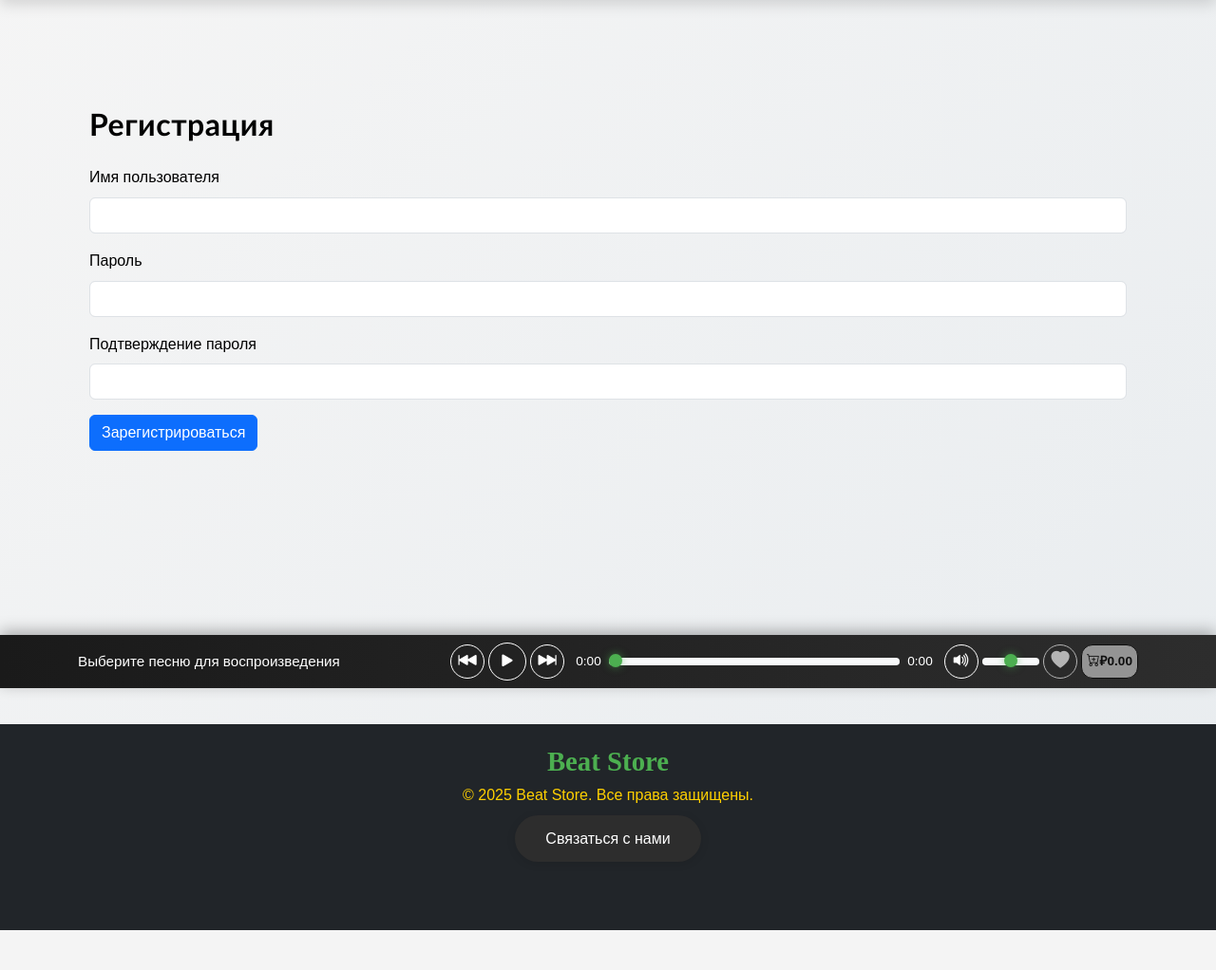
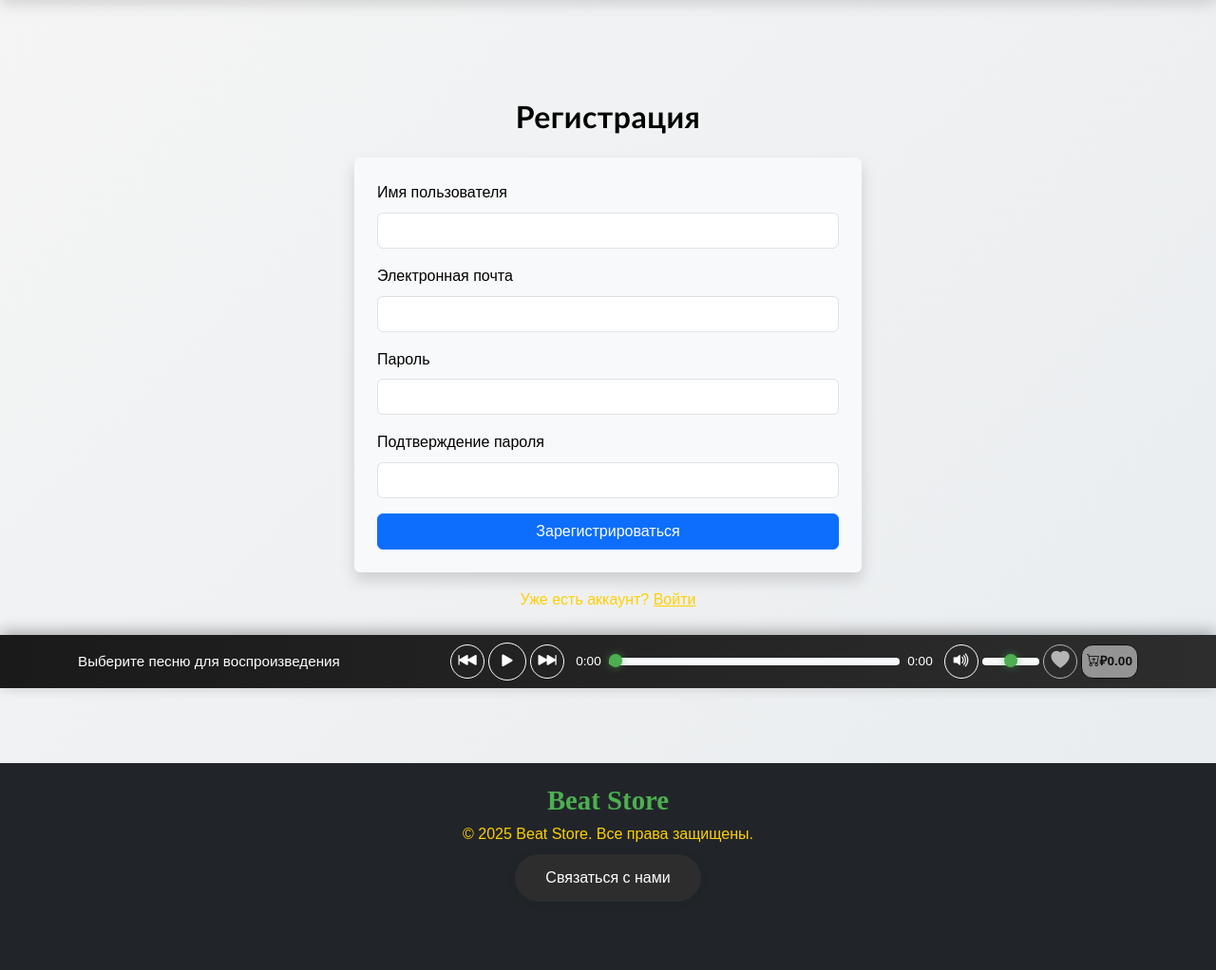
Before and after one commit to alexandronebest/Beat_store, a Django app: page /register/ in a window 1280 px wide. Shown: the part 75-1097 px from the top of the page at 95% size. Before the commit the page ends 1055 px from the top, so only its background shows below. Run offline with Django 5.2, Linux system fonts and the light colour scheme.

Commit message:
регистрация поправил

```diff
--- a/beat_store/store/templates/store/register.html
+++ b/beat_store/store/templates/store/register.html
@@ -1,38 +1,81 @@
 {% extends 'store/base.html' %}
 {% load static %}
 
-{% block title %}Регистрация{% endblock %}
+{% block title %}
+Регистрация - Beat Store
+{% endblock %}
 
 {% block content %}
-    <main class="container my-4">
-        <h2>Регистрация</h2>
-        {% if form.errors %}
-            <div class="alert alert-danger">
-                {% for field in form %}
-                    {% for error in field.errors %}
-                        <p>{{ error }}</p>
-                    {% endfor %}
-                {% endfor %}
-                {% for error in form.non_field_errors %}
-                    <p>{{ error }}</p>
+<div class="container mt-5">
+    <div class="row justify-content-center">
+        <div class="col-md-6">
+            <h2 class="text-center mb-4">Регистрация</h2>
+
+            <!-- Форма регистрации -->
+            <form method="post" action="{% url 'store:register' %}" class="bg-light p-4 rounded shadow">
+                {% csrf_token %}
+                <div class="mb-3">
+                    <label for="{{ form.username.id_for_label }}" class="form-label">Имя пользователя</label>
+                    <input type="text" name="{{ form.username.name }}" id="{{ form.username.id_for_label }}"
+                           class="form-control {% if form.username.errors %}is-invalid{% endif %}"
+                           value="{{ form.username.value|default_if_none:'' }}"
+                           required>
+                    {% if form.username.errors %}
+                        <div class="invalid-feedback">
+                            {% for error in form.username.errors %}
+                                {{ error }}
                             {% endfor %}
                         </div>
                     {% endif %}
-        <form method="post" action="{% url 'store:register' %}">
-            {% csrf_token %}
-            <div class="mb-3">
-                <label for="username" class="form-label">Имя пользователя</label>
-                <input type="text" class="form-control" id="username" name="username" required>
                 </div>
                 <div class="mb-3">
-                <label for="password1" class="form-label">Пароль</label>
-                <input type="password" class="form-control" id="password1" name="password1" required>
+                    <label for="{{ form.email.id_for_label }}" class="form-label">Электронная почта</label>
+                    <input type="email" name="{{ form.email.name }}" id="{{ form.email.id_for_label }}"
+                           class="form-control {% if form.email.errors %}is-invalid{% endif %}"
+                           value="{{ form.email.value|default_if_none:'' }}"
+                           required>
+                    {% if form.email.errors %}
+                        <div class="invalid-feedback">
+                            {% for error in form.email.errors %}
+                                {{ error }}
+                            {% endfor %}
+                        </div>
+                    {% endif %}
                 </div>
                 <div class="mb-3">
-                <label for="password2" class="form-label">Подтверждение пароля</label>
-                <input type="password" class="form-control" id="password2" name="password2" required>
+                    <label for="{{ form.password1.id_for_label }}" class="form-label">Пароль</label>
+                    <input type="password" name="{{ form.password1.name }}" id="{{ form.password1.id_for_label }}"
+                           class="form-control {% if form.password1.errors %}is-invalid{% endif %}"
+                           required>
+                    {% if form.password1.errors %}
+                        <div class="invalid-feedback">
+                            {% for error in form.password1.errors %}
+                                {{ error }}
+                            {% endfor %}
                         </div>
-            <button type="submit" class="btn btn-primary">Зарегистрироваться</button>
+                    {% endif %}
+                </div>
+                <div class="mb-3">
+                    <label for="{{ form.password2.id_for_label }}" class="form-label">Подтверждение пароля</label>
+                    <input type="password" name="{{ form.password2.name }}" id="{{ form.password2.id_for_label }}"
+                           class="form-control {% if form.password2.errors %}is-invalid{% endif %}"
+                           required>
+                    {% if form.password2.errors %}
+                        <div class="invalid-feedback">
+                            {% for error in form.password2.errors %}
+                                {{ error }}
+                            {% endfor %}
+                        </div>
+                    {% endif %}
+                </div>
+                <button type="submit" class="btn btn-primary w-100">Зарегистрироваться</button>
             </form>
-    </main>
+
+            <!-- Ссылка на вход -->
+            <p class="text-center mt-3">
+                Уже есть аккаунт? <a href="{% url 'store:login' %}">Войти</a>
+            </p>
+        </div>
+    </div>
+</div>
 {% endblock %}
```
Also changed, not shown: beat_store/db.sqlite3, 1 other file. Lines whose indentation alone changed are shown as unchanged.
